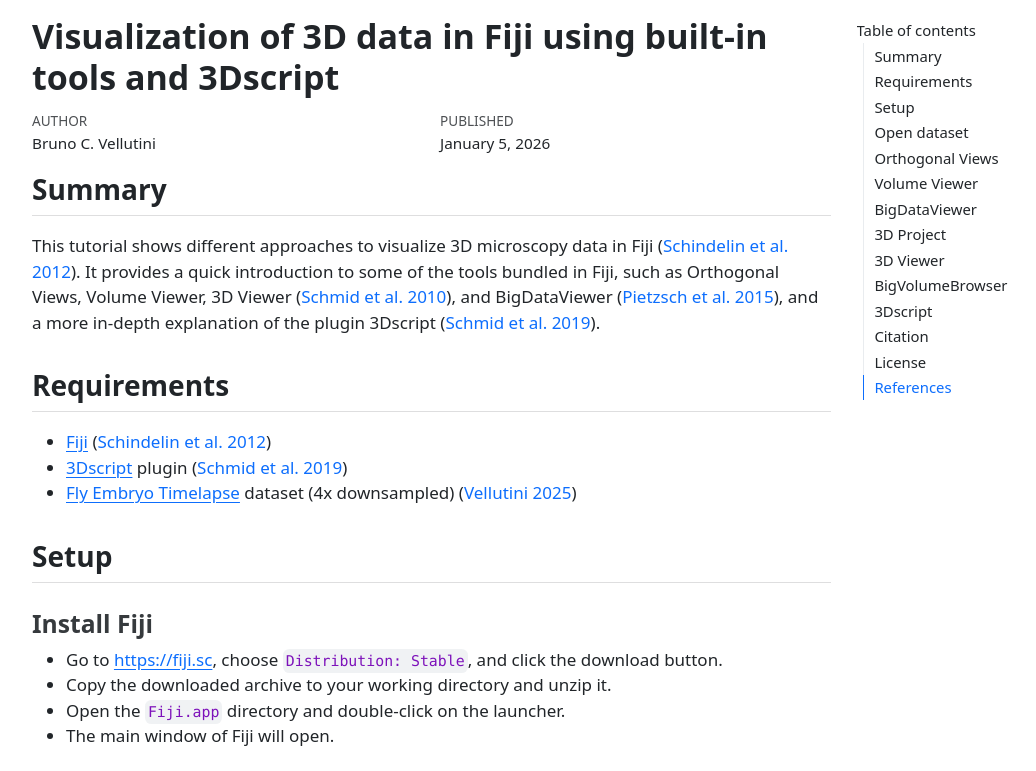
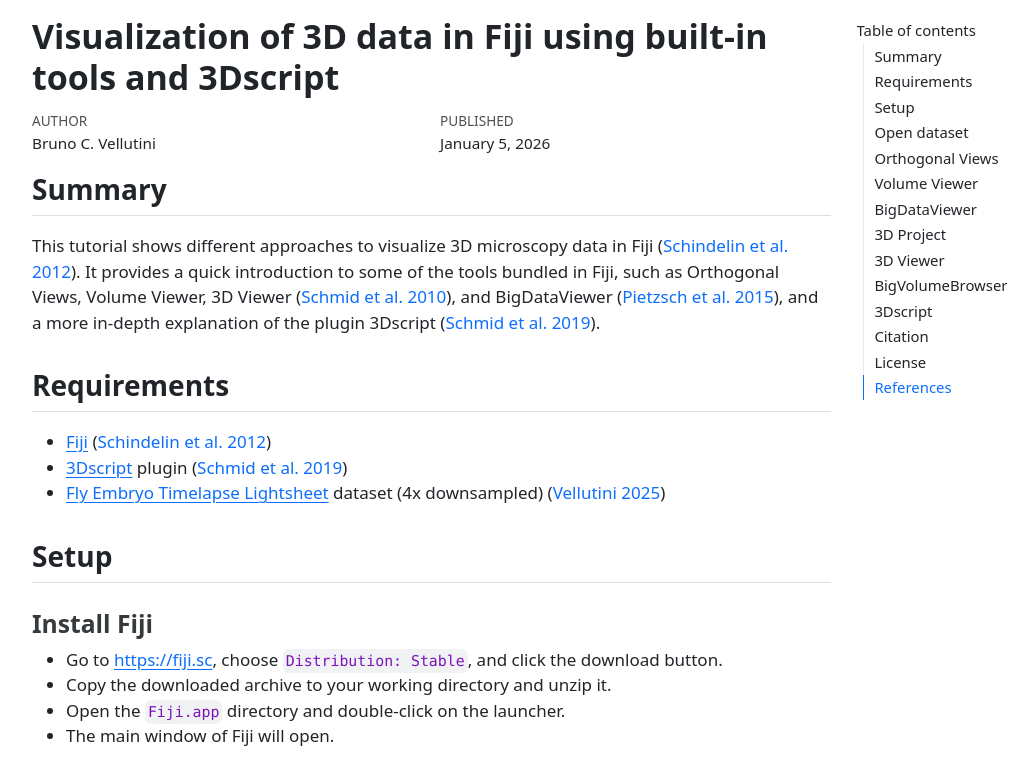
Before and after one commit to bruvellu/3d-tutorial, a plain HTML site: page 3d-tutorial.html in a window 1280 px wide. Shown: the top 771 px of the page, without its empty margins (136-1172 px from the left). Drawn offline with Linux system fonts and the light colour scheme.

Commit message:
Built site for gh-pages

```diff
--- a/3d-tutorial.html
+++ b/3d-tutorial.html
@@ -200,7 +200,7 @@
 <ul>
 <li><a href="https://fiji.sc">Fiji</a> <span class="citation" data-cites="Schindelin2012-di">(<a href="#ref-Schindelin2012-di" role="doc-biblioref">Schindelin et al. 2012</a>)</span></li>
 <li><a href="https://bene51.github.io/3Dscript/">3Dscript</a> plugin <span class="citation" data-cites="Schmid2019-bm">(<a href="#ref-Schmid2019-bm" role="doc-biblioref">Schmid et al. 2019</a>)</span></li>
-<li><a href="https://doi.org/10.5281/zenodo.18065738">Fly Embryo Timelapse</a> dataset (4x downsampled) <span class="citation" data-cites="Vellutini2025-le">(<a href="#ref-Vellutini2025-le" role="doc-biblioref">Vellutini 2025</a>)</span></li>
+<li><a href="https://doi.org/10.5281/zenodo.18065738">Fly Embryo Timelapse Lightsheet</a> dataset (4x downsampled) <span class="citation" data-cites="Vellutini2025-le">(<a href="#ref-Vellutini2025-le" role="doc-biblioref">Vellutini 2025</a>)</span></li>
 </ul>
 </section>
 <section id="sec-setup" class="level2">
```
Also changed, not shown: index.html (+1 -1 lines), 1 other file.
